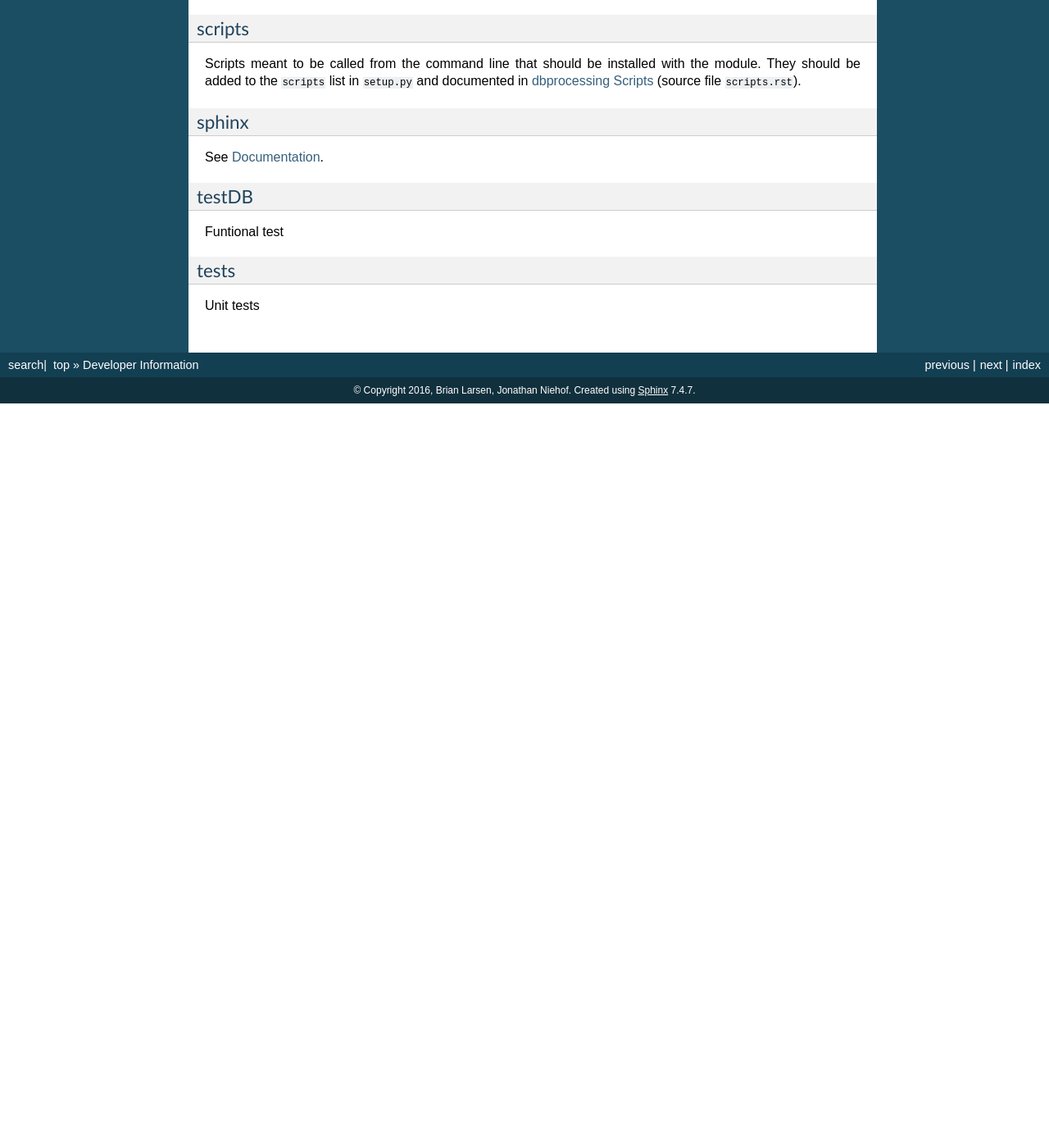
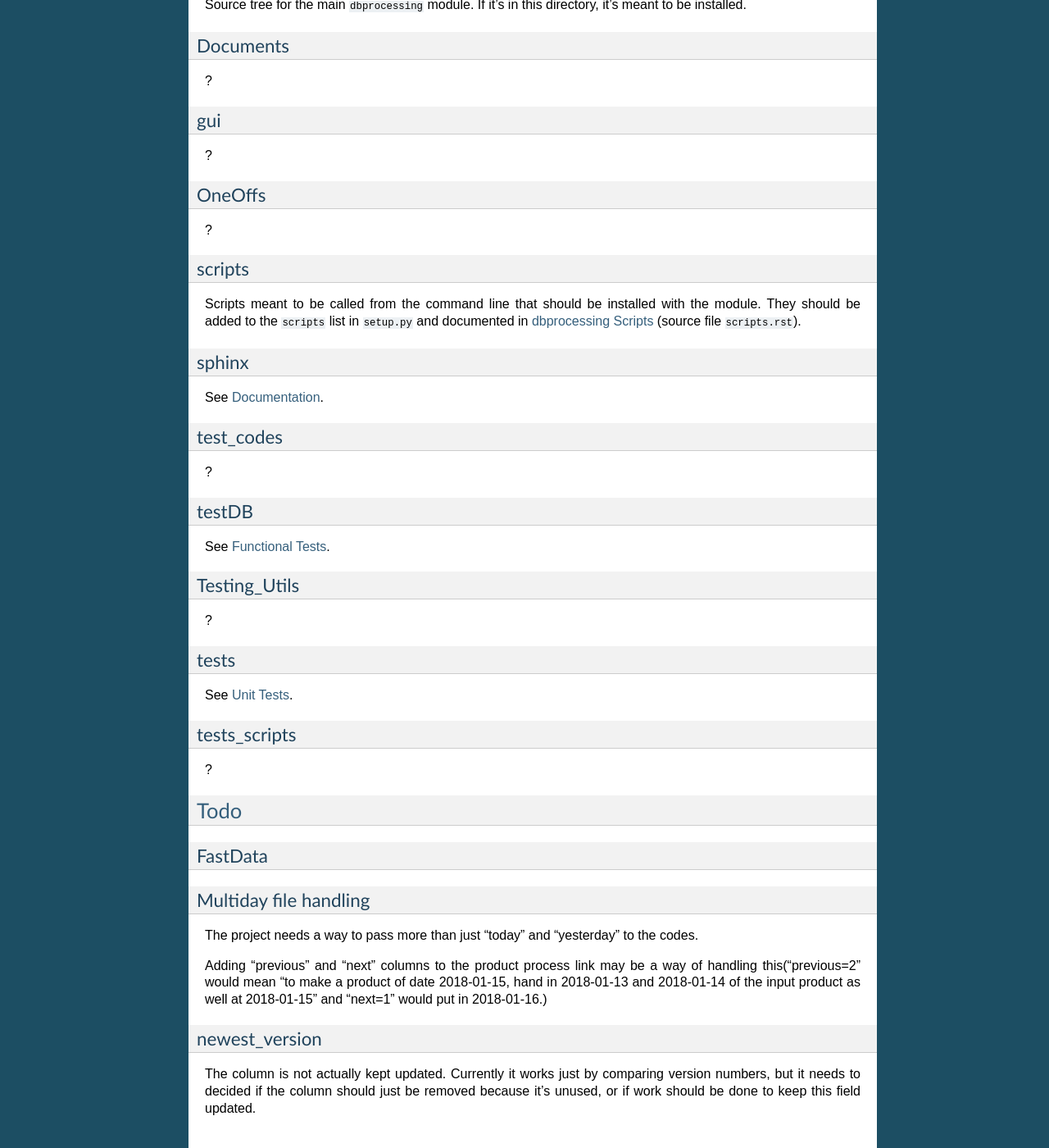
Before and after one commit to spacepy/dbprocessing, a Sphinx documentation site: the page built from sphinx/source/developer.rst, in a window 1280 px wide and 1400 px high, scrolled down 1832 px. Shown: the whole window at 82% size. Built offline with Sphinx 7.4.7, drawn with Linux system fonts in a browser that asks for light colours; formulas are drawn with MathJax 3; before the commit the page ends 2324 px from its top, so only the background shows below that; some of the changed text lies outside the part shown.

Commit message:
Expanded the Developer Information

```diff
--- a/sphinx/source/developer.rst
+++ b/sphinx/source/developer.rst
@@ -35,7 +37,9 @@ To check test coverage (i.e., how many lines of code are actually hit by the tes
 
 Of course, instead of ``test_all.py``, you can specify the name of the module you want to test.
 
-Functional Tests:
+.. _functional:
+
+Functional Tests
 ~~~~~~~~~~~~~~~~~
 Located in testDB/ is a functional test. The goal was to have the simplest test of dbprocessing so testing is quick and complete without having to use real data.
 
@@ -73,6 +77,18 @@ dbprocessing
 ~~~~~~~~~~~~
 Source tree for the main ``dbprocessing`` module. If it's in this directory, it's meant to be installed.
 
+Documents
+~~~~~~~~~
+?
+
+gui
+~~~
+?
+
+OneOffs
+~~~~~~~
+?
+
 scripts
 ~~~~~~~
 Scripts meant to be called from the command line that should be installed with the module. They should be added to the ``scripts`` list in ``setup.py`` and documented in :doc:`scripts` (source file ``scripts.rst``).
@@ -81,10 +97,37 @@ sphinx
 ~~~~~~
 See `Documentation`_.
 
+test_codes
+~~~~~~~~~~
+?
+
 testDB
 ~~~~~~
-Funtional test
+See :ref:`functional`.
+
+Testing_Utils
+~~~~~~~~~~~~~
+?
 
 tests
 ~~~~~
-Unit tests
+See :ref:`unit`.
+
+tests_scripts
+~~~~~~~~~~~~~
+?
+
+Todo
+----
+FastData
+~~~~~~~~
+
+Multiday file handling
+~~~~~~~~~~~~~~~~~~~~~~
+The project needs a way to pass more than just "today" and "yesterday" to the codes.
+
+Adding "previous" and "next" columns to the product process link may be a way of handling this("previous=2" would mean "to make a product of date 2018-01-15, hand in 2018-01-13 and 2018-01-14 of the input product as well at 2018-01-15" and "next=1" would put in 2018-01-16.)
+
+newest_version
+~~~~~~~~~~~~~~
+The column is not actually kept updated. Currently it works just by comparing version numbers, but it needs to decided if the column should just be removed because it's unused, or if work should be done to keep this field updated.
```
Also changed, not shown: other parts of sphinx/source/developer.rst (+4 -2 lines).
